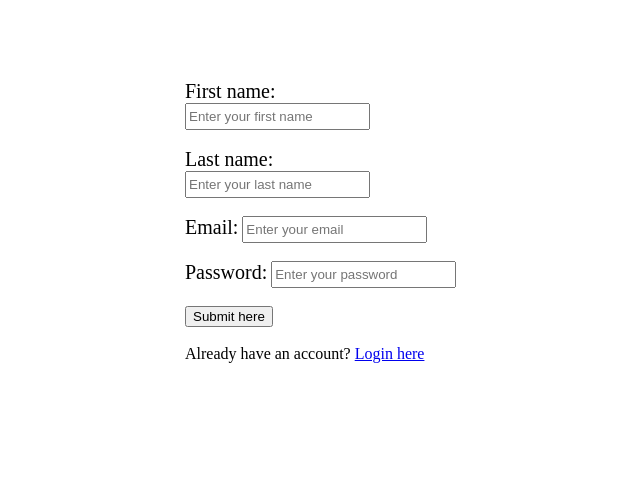
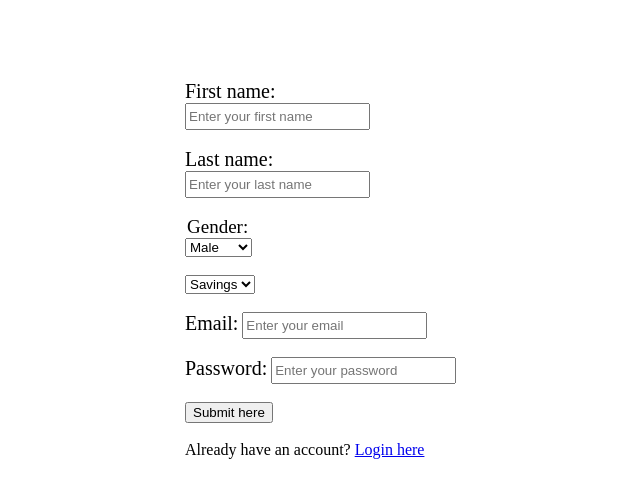
Before and after one commit to Isrkay/A-Simple-Bank-App, a plain HTML site: page index.html in a window 1280 px wide. Shown: the whole page, without its empty margins (287-927 px from the left). Drawn offline with Linux system fonts and the light colour scheme.

Commit message:
I created two legends to the index.html

```diff
--- a/index.html
+++ b/index.html
@@ -13,6 +13,15 @@
     <input class="input4" id="input1" type="text" placeholder="Enter your first name"> <br><br>
     <label class="myLabel" for="">Last name:</label>
     <input class="input4" id="input2" type="text" placeholder="Enter your last name"><br><br>
+    <legend id="legend1">Gender:</legend>
+    <select name="" id="">
+        <option value="Male">Male</option>
+        <option value="Female">Female</option>
+    </select><br><br>
+    <select name="" id="">
+        <option value="Savings">Savings</option>
+        <option value="Savings">Current</option>
+    </select><br><br>
     <label class="myLabel" for="">Email:</label>
     <input class="input4" id="input3" type="text" placeholder="Enter your email"><br><br>
     <label class="myLabel" for="">Password:</label>
--- a/style.css
+++ b/style.css
@@ -16,3 +16,6 @@
 #matr{
     visibility: hidden;
 }
+#legend1{
+    font-size: 19px;
+}
```
